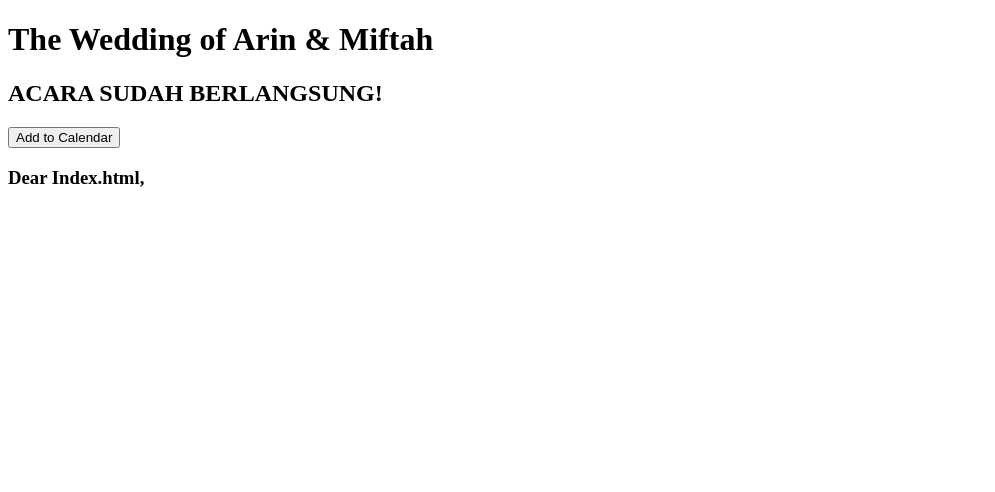
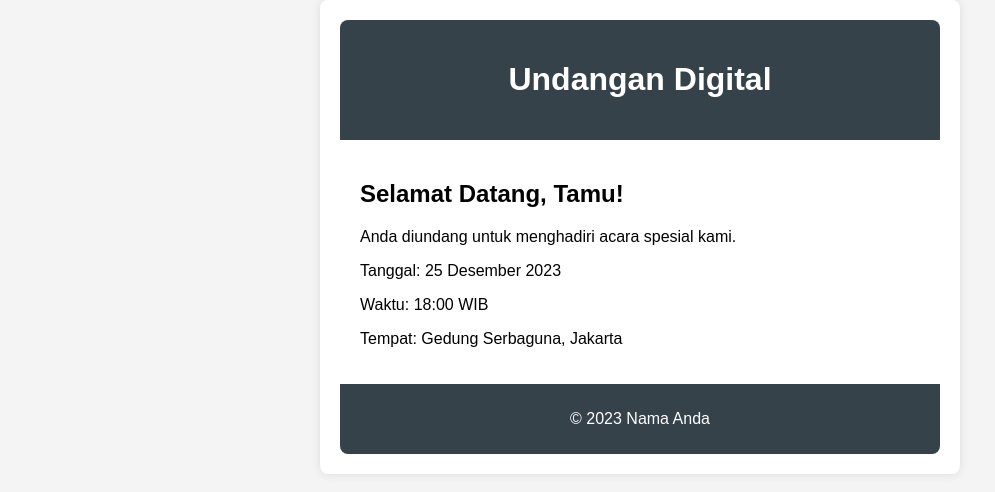
Before and after one commit to Wedding-Invitation-DP/nama, a plain HTML site: page index.html in a window 1280 px wide. Shown: the whole page, without its empty margins (0-995 px from the left). Drawn offline with Linux system fonts and the light colour scheme.

Commit message:
Update index.html

```diff
--- a/index.html
+++ b/index.html
@@ -3,31 +3,67 @@
 <head>
     <meta charset="UTF-8">
     <meta name="viewport" content="width=device-width, initial-scale=1.0">
-    <title>The Wedding of Arin & Miftah</title>
-    <link rel="stylesheet" href="styles.css"> <!-- Link untuk CSS jika diperlukan -->
+    <title>Undangan Digital</title>
+    <style>
+        body {
+            font-family: Arial, sans-serif;
+            margin: 0;
+            padding: 0;
+            background-color: #f4f4f4;
+        }
+
+        .container {
+            max-width: 600px;
+            margin: 0 auto;
+            padding: 20px;
+            background: #ffffff;
+            border-radius: 8px;
+            box-shadow: 0 0 10px rgba(0, 0, 0, 0.1);
+        }
+
+        header {
+            background: #35424a;
+            color: #ffffff;
+            padding: 20px 0;
+            text-align: center;
+            border-radius: 8px 8px 0 0;
+        }
+
+        main {
+            padding: 20px;
+        }
+
+        footer {
+            text-align: center;
+            padding: 10px 0;
+            background: #35424a;
+            color: #ffffff;
+            border-radius: 0 0 8px 8px;
+        }
+    </style>
 </head>
 <body>
-
     <div class="container">
-        <h1>The Wedding of Arin & Miftah</h1>
-        <h2>ACARA SUDAH BERLANGSUNG!</h2>
-        <button>Add to Calendar</button>
-        <h3>Dear <span id="friend-name">Friends</span>,</h3>
+        <header>
+            <h1>Undangan Digital</h1>
+        </header>
+        <main>
+            <h2>Selamat Datang, <span id="nama"></span>!</h2>
+            <p>Anda diundang untuk menghadiri acara spesial kami.</p>
+            <p>Tanggal: 25 Desember 2023</p>
+            <p>Waktu: 18:00 WIB</p>
+            <p>Tempat: Gedung Serbaguna, Jakarta</p>
+        </main>
+        <footer>
+            <p>&copy; 2023 Nama Anda</p>
+        </footer>
     </div>
 
     <script>
-        // Fungsi untuk mendapatkan nama dari URL
-        function getNameFromUrl() {
-            // Mengambil bagian URL setelah '/'
-            const pathArray = window.location.pathname.split('/');
-            // Mengambil elemen terakhir dari array (nama)
-            const name = pathArray[pathArray.length - 1];
-            // Mengembalikan nama jika tidak kosong, jika kosong kembalikan "Friends"
-            return name ? name.charAt(0).toUpperCase() + name.slice(1) : "Friends";
-        }
-
-        // Mengatur nama teman di halaman
-        document.getElementById('friend-name').textContent = getNameFromUrl();
+        // Mengambil parameter dari URL
+        const urlParams = new URLSearchParams(window.location.search);
+        const nama = urlParams.get('nama') || 'Tamu'; // Default ke 'Tamu' jika tidak ada nama
+        document.getElementById('nama').textContent = nama;
     </script>
 </body>
 </html>
```
